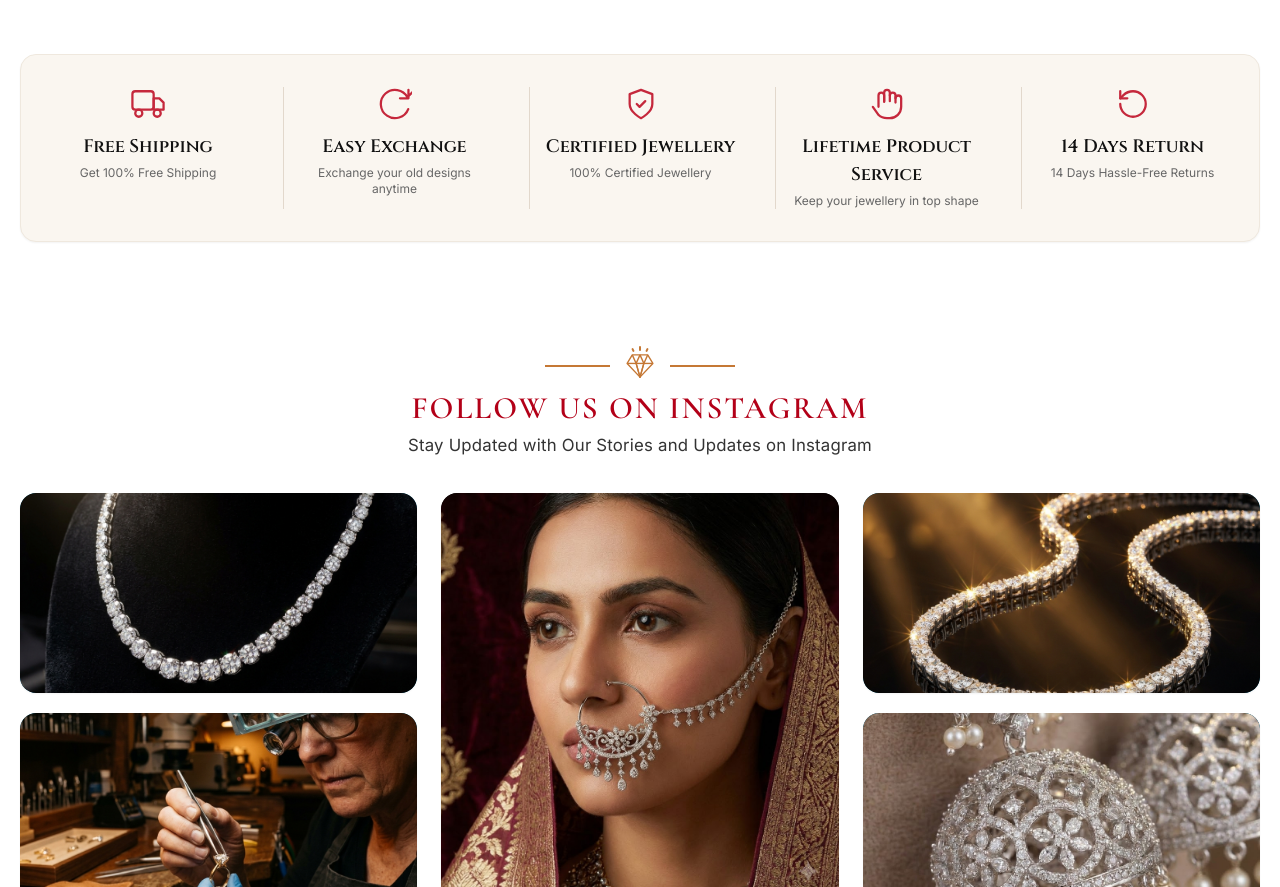
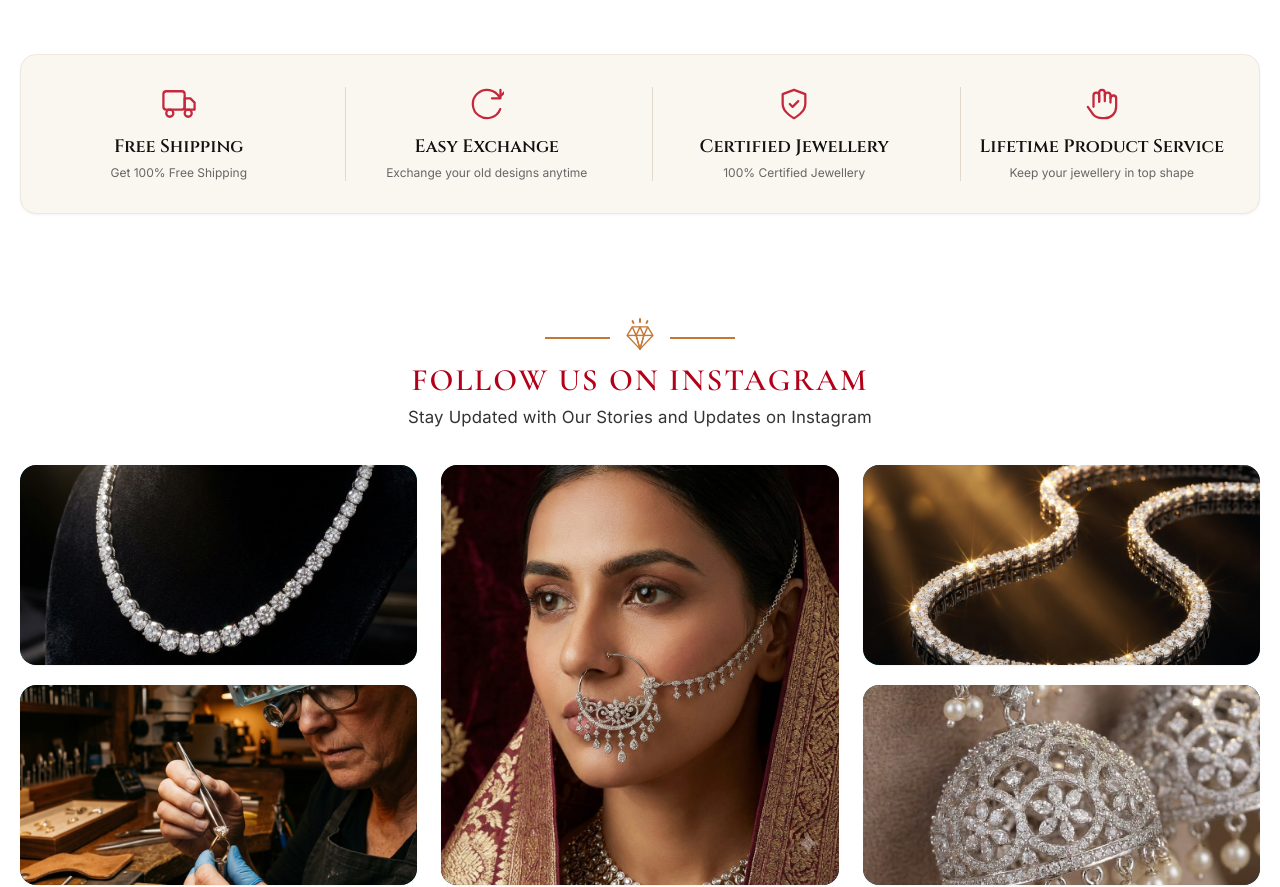
Before and after one commit to Goutam147/dimora, a React (Vite) app: page / in a window 1280 px wide. Shown: the part 6296-7183 px from the top of the page. Built offline with nearby package versions, Linux system fonts and the light colour scheme; a web font is replaced by a local one.

Commit message:
Remove 14 Days Return feature from QualityServiceSection

```diff
--- a/src/components/QualityServiceSection.jsx
+++ b/src/components/QualityServiceSection.jsx
@@ -48,17 +48,6 @@ const trustFeatures = [
         <path d="M18 8a2 2 0 1 1 4 0v6a8 8 0 0 1-8 8h-2c-2.8 0-4.5-.8-5.9-2.2L2 14" />
       </svg>
     )
-  },
-  {
-    id: 5,
-    title: "14 Days Return",
-    subtext: "14 Days Hassle-Free Returns",
-    icon: (
-      <svg width="34" height="34" viewBox="0 0 24 24" fill="none" stroke="#C5283C" strokeWidth="1.6" strokeLinecap="round" strokeLinejoin="round">
-        <path d="M3 12a9 9 0 1 0 9-9 9.75 9.75 0 0 0-6.74 2.74L3 8" />
-        <path d="M3 3v5h5" />
-      </svg>
-    )
   }
 ];
 
@@ -83,10 +72,10 @@ export default function QualityServiceSection() {
             </p>
           </div>
 
-          {/* Row 2: 2x2 Grid + Centered 5th Service Feature */}
+          {/* Row 2: Clean 2x2 Service Grid */}
           <div className="bg-[#FFFBF5] border-t border-b border-[#F2E6D8]">
             <div className="grid grid-cols-2 divide-x divide-y divide-[#F2E6D8]">
-              {trustFeatures.slice(0, 4).map((item) => (
+              {trustFeatures.map((item) => (
                 <div key={item.id} className="p-4 flex flex-col items-center text-center">
                   <div className="mb-2">
                     {item.icon}
@@ -99,19 +88,6 @@ export default function QualityServiceSection() {
                   </p>
                 </div>
               ))}
-            </div>
-
-            {/* 5th Centered Feature: 14 Days Return */}
-            <div className="p-4 border-t border-[#F2E6D8] flex flex-col items-center text-center">
-              <div className="mb-2">
-                {trustFeatures[4].icon}
-              </div>
-              <h4 className="font-serif text-sm font-semibold text-[#111111] leading-tight">
-                {trustFeatures[4].title}
-              </h4>
-              <p className="font-sans text-[0.65rem] text-[#666666] font-normal mt-1 leading-tight">
-                {trustFeatures[4].subtext}
-              </p>
             </div>
           </div>
         </div>
@@ -137,9 +113,9 @@ export default function QualityServiceSection() {
             </div>
           </div>
 
-          {/* 5 Trust Features Strip */}
+          {/* 4 Trust Features Strip */}
           <div className="bg-[#FAF6F0] rounded-2xl py-8 px-4 border border-[#EFE8DE] shadow-sm">
-            <div className="grid grid-cols-5 gap-6 divide-x divide-[#E2D8CC]">
+            <div className="grid grid-cols-4 gap-6 divide-x divide-[#E2D8CC]">
               {trustFeatures.map((item) => (
                 <div key={item.id} className="flex flex-col items-center text-center px-3">
                   <div className="mb-3 text-[#B30018]">
```
